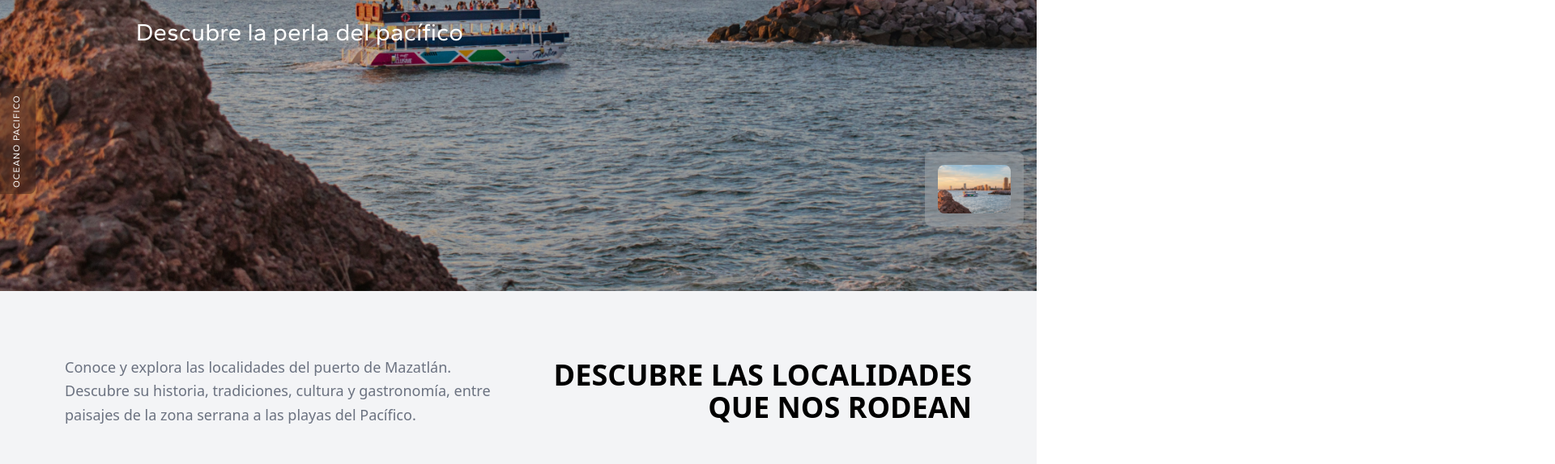
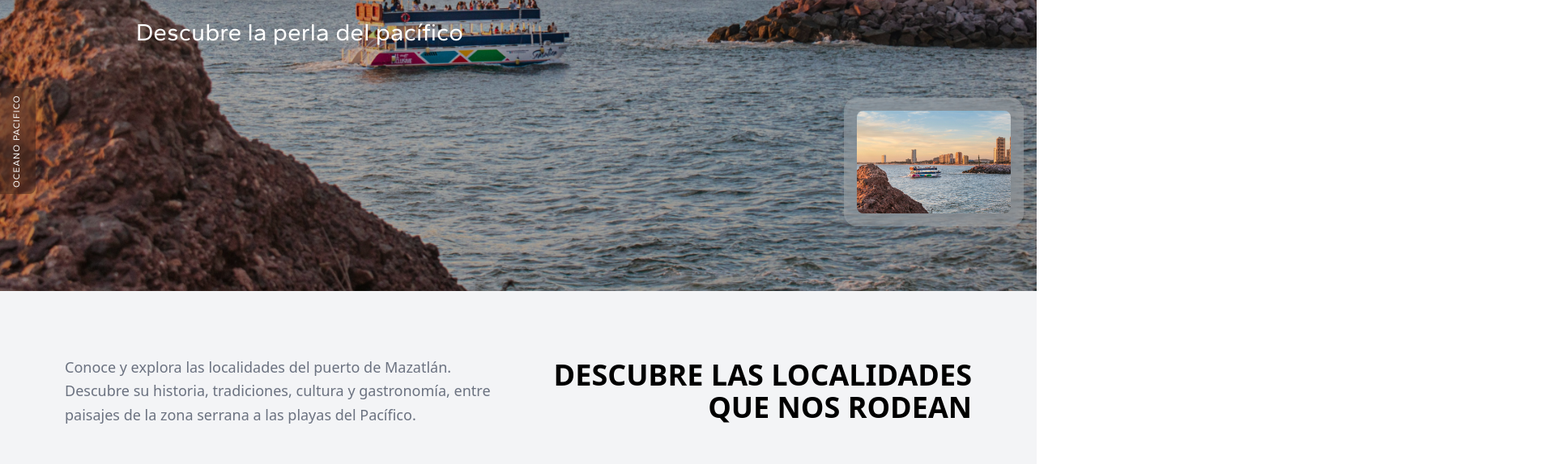
Before and after one commit to Adri13A/MazaTour-Front-end, a Next.js app: page / in a window 1280 px wide. Shown: the part 440-1014 px from the top of the page at 81% size, 1920 px wide, since content can reach past the window. Built offline with nearby package versions, Linux system fonts and the light colour scheme; no server answers; a web font is replaced by a local one.

Commit message:
Mejora el componente Hero con un diseño más atractivo y ajusta el tamaño de la imagen. Comenta el componente CarouselCompanies en la página principal.

```diff
--- a/src/app/components/pages/inicio/hero.tsx
+++ b/src/app/components/pages/inicio/hero.tsx
@@ -34,13 +34,13 @@ export default function Hero() {
             </div>
 
             {/*Card flotante derecha */}
-            <div className="absolute right-4 bottom-[10%] z-20 bg-white/20 backdrop-blur-lg rounded-lg p-4 flex items-center gap-3 max-w-[300px]">
+            <div className="absolute right-4 bottom-[10%] z-20 bg-white/20 backdrop-blur-lg rounded-2xl p-4 flex items-center gap-3 max-w-[300px]">
             <Image
             src={heroImg}
             alt="Explora Mazatlán"
-            width={90}
-            height={70}
-            className="rounded-lg object-cover"
+            width={190}
+            height={20}
+            className="rounded-lg "
             />
             </div>
         </section>
--- a/src/app/page.tsx
+++ b/src/app/page.tsx
@@ -24,7 +24,7 @@ export default function Home() {
       {/* Banner Companies Definidos en el componente pare tener el efecto */}
       <section>
         <div className="bg-gray-100">
-          <CarouselCompanies />
+          {/*<CarouselCompanies />*/}
         </div>
       </section>
 
```
